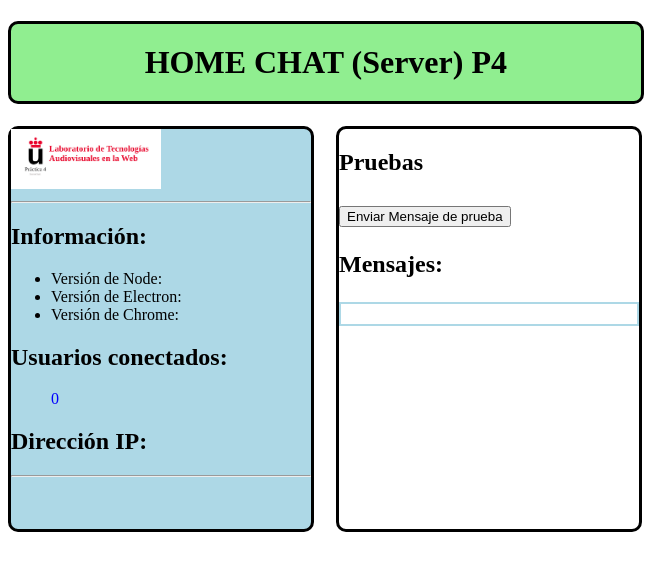
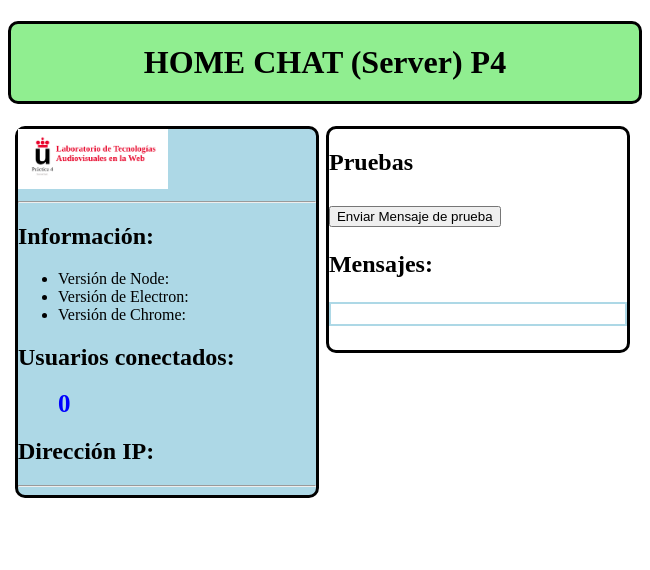
Before and after one commit to JaimeGuti/2020-2021-LTAW-Practicas, an Electron app: page P4/chat.html in a window 650 px wide. Drawn offline with nearby package versions, Linux system fonts and the light colour scheme; no server answers.

Commit message:
Arreglos de estilos

```diff
--- a/P4/chat.css
+++ b/P4/chat.css
@@ -1,5 +1,5 @@
 h1 {
-    width: 93%;
+    width: auto;
     padding: 20px;
     background-color: lightgreen;
     border-radius: 10px;
@@ -25,19 +25,28 @@ h1 {
     background-color: lightblue;
     border-radius: 10px;
     border-style: solid;
-    width: 300px;
-    height: 400px;
+    width: 47%;
+    height: auto;
+    display: inline-block;
+    margin-left: 7px;
 }
 
 #msgs_css {
-    float: right;
     background-color: white;
     border-radius: 10px;
     border-style: solid;
-    width: 300px;
-    height: 400px;
+    width: 47%;
+    height: auto;
+    display: inline-block;
+    margin-left: 7px;
 }
 
 #infoIP {
     font-size: 18px;
 }
+
+#infoUSERS {
+    font-size: 25px;
+    font-weight: bold;
+    text-align: center;
+}
```
